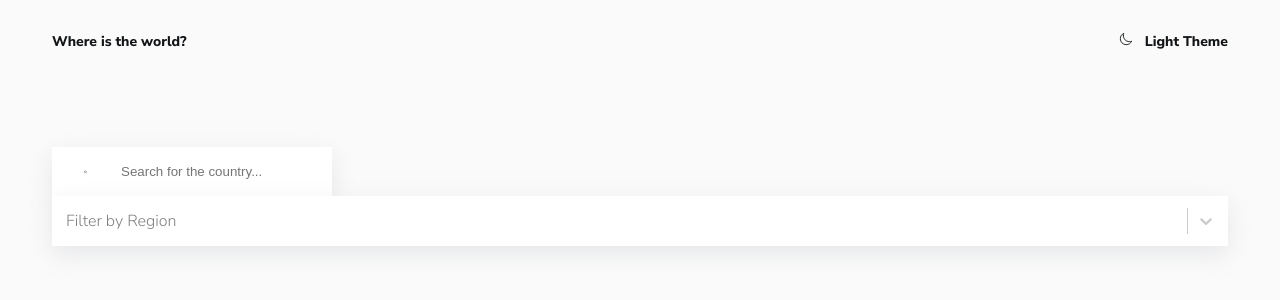
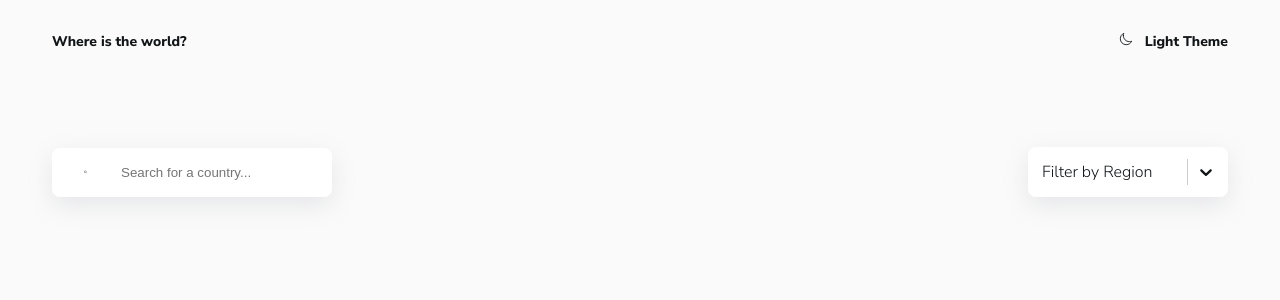
Before and after one commit to SlayerBS/countries, a React (Create React App) app: page / in a window 1280 px wide. Shown: the top 300 px of the page. Built offline with nearby package versions, Linux system fonts and the light colour scheme.

Commit message:
add styles

```diff
--- a/src/components/Controls.jsx
+++ b/src/components/Controls.jsx
@@ -24,12 +24,12 @@ const Wrapper = styled.div`
   } ;
 `;
 
-export const Controls = () => {
+export const Controls = ({ onSearch }) => {
   const [search, setSearch] = useState("");
   const [region, setRegion] = useState("");
 
   return (
-    <div>
+    <Wrapper>
       <Search search={search} setSearch={setSearch} />
       <CustomSelect
         options={options}
@@ -39,6 +39,6 @@ export const Controls = () => {
         value={region}
         onChange={setRegion}
       />
-    </div>
+    </Wrapper>
   );
 };
--- a/src/components/CustomSelect.jsx
+++ b/src/components/CustomSelect.jsx
@@ -6,7 +6,7 @@ export const CustomSelect = styled(Select).attrs({
     control: (provided) => ({
       ...provided,
       backgroundColor: "var(--colors-ui-base)",
-      borderRadius: "var(--radius)",
+      borderRadius: "var(--radii)",
       padding: "0.25rem",
       border: "none",
       boxShadow: "var(--shadow)",
@@ -21,4 +21,24 @@ export const CustomSelect = styled(Select).attrs({
         : "var(--colors-ui-base)",
     }),
   },
-})``;
+})`
+  width: 200px;
+  border-radius: var(--radii);
+  font-family: var(--family);
+  border: none;
+
+  & > * {
+    box-shadow: var(--shadow);
+  }
+
+  & input {
+    padding-left: 0.25rem;
+  }
+  & * {
+    color: var(--colors-text) !important;
+  }
+
+  & > div[id] {
+    background-color: var(--colors-ui-base);
+  }
+`;
--- a/src/components/Search.jsx
+++ b/src/components/Search.jsx
@@ -1,4 +1,5 @@
 import styled from "styled-components";
+
 import { IoSearch } from "react-icons/io5";
 
 const InputContainer = styled.label`
@@ -6,26 +7,26 @@ const InputContainer = styled.label`
   padding: 1rem 2rem;
   display: flex;
   align-items: center;
-
-  border-radius: var(--radius);
+  border-radius: var(--radii);
   box-shadow: var(--shadow);
   width: 100%;
   margin-bottom: 1rem;
-
   @media (min-width: 767px) {
     margin-bottom: 0;
     width: 280px;
-  } ;
+    background-color: var(--colors-ui-base);
+  }
 `;
 
 const Input = styled.input.attrs({
   type: "search",
-  placeholder: "Search for the country...",
+  placeholder: "Search for a country...",
 })`
   margin-left: 2rem;
   border: none;
   outline: none;
   color: var(--color-text);
+  background-color: var(--colors-ui-base);
 `;
 
 export const Search = ({ search, setSearch }) => {
```
Also changed, not shown: 1 other file (tests, documents, lock files or other folders).
